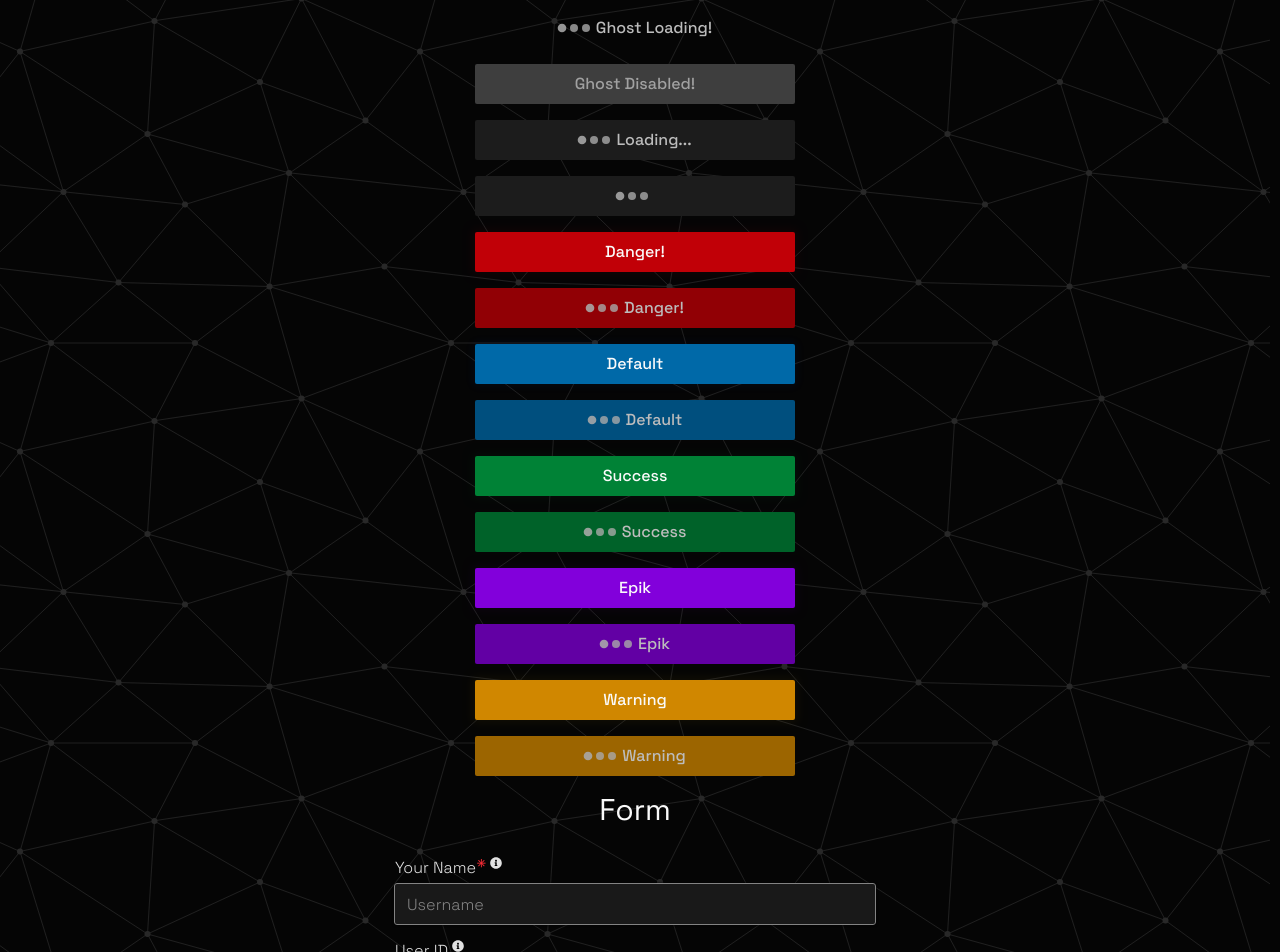
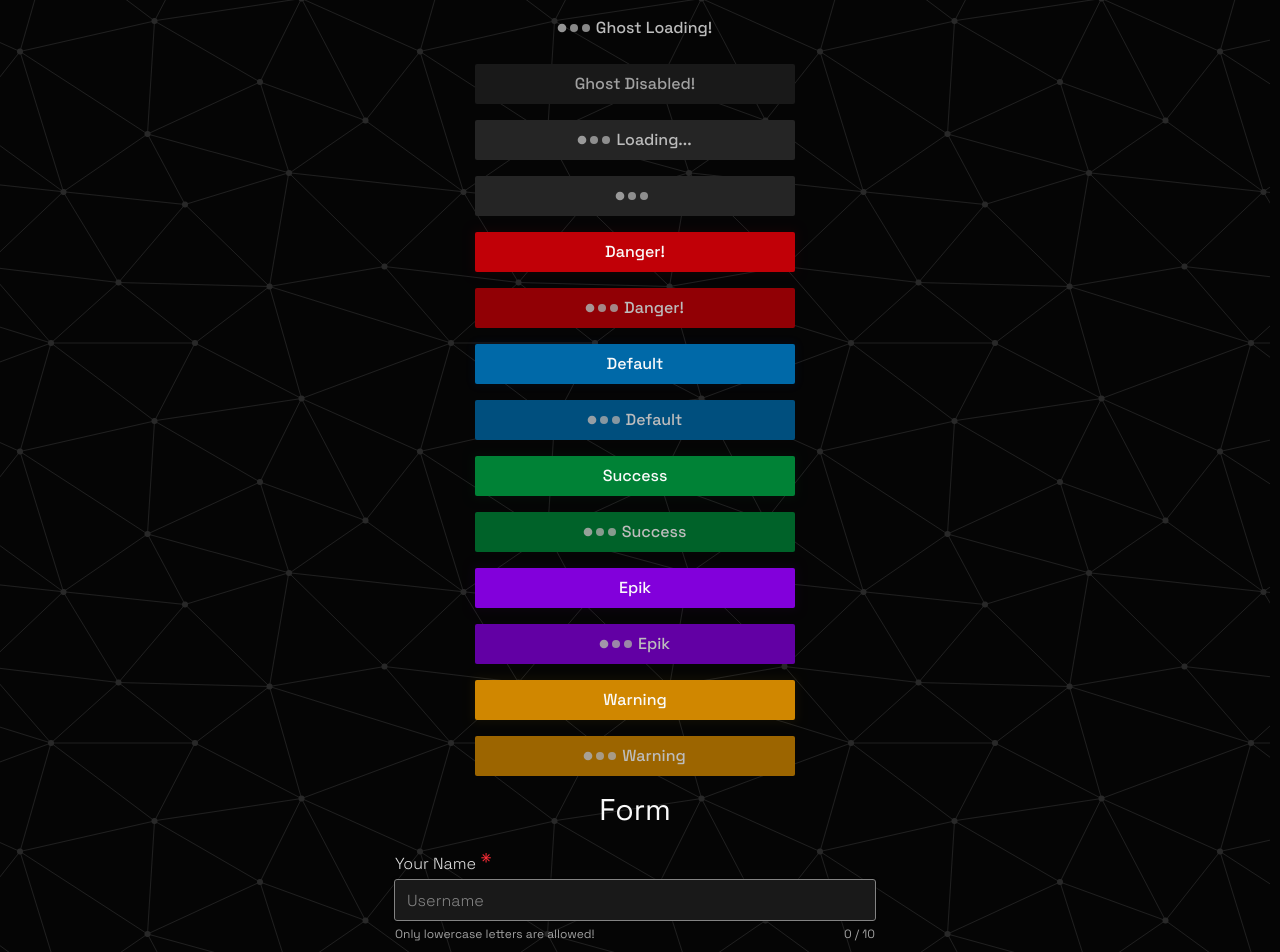
Before and after one commit to Programmer80101/TubeTuner-FE, a Next.js app: page / in a window 1280 px wide. Shown: the part 1848-2800 px from the top of the page. Built offline with nearby package versions, Linux system fonts and the light colour scheme.

Commit message:
Enhance input and textarea components with tooltips, required field indicators, and improved styling; update button and switch styles for better UI consistency.

```diff
--- a/app/page.jsx
+++ b/app/page.jsx
@@ -225,6 +225,7 @@ function Home({ addPopup, triggerConfetti }) {
               minLength="8"
               helpMsg="Choose a strong password!"
               placeholder="Password"
+              tooltip="Choose a strong password! Required field."
               required
             />
           </MotionOnView>
@@ -269,9 +270,11 @@ function Home({ addPopup, triggerConfetti }) {
             onChange={(e) => setTextarea(e.target.value)}
             errorMsg="Too short or too long"
             helpMsg="Feel free to add anything!"
-            tooltip="Optional"
+            tooltip="Required field. Share your thoughts!"
             minLength={6}
             maxLength={12}
+            required
+            showCharacterCount
           />
           <Textarea
             id="textarea1"
@@ -281,8 +284,9 @@ function Home({ addPopup, triggerConfetti }) {
             errorMsg="Too short or too long"
             helpMsg="Feel free to add anything!"
             tooltip="Optional"
+            readOnly
+            resizeable={false}
             maxLength={30}
-            readOnly
           />
           <Textarea
             id="textarea2"
@@ -293,7 +297,6 @@ function Home({ addPopup, triggerConfetti }) {
             errorMsg="Too short or too long"
             helpMsg="Feel free to add anything!"
             tooltip="Optional"
-            maxLength={30}
             disabled
           />
           <MotionOnView>
--- a/components/Input.jsx
+++ b/components/Input.jsx
@@ -52,12 +52,13 @@ export default function Input({
             {label}
           </label>
         )}
-        {required && (
-          <span className="text-red-500 text-xl mt-0">*</span>
-        )}
-        {!!tooltip && (
-          <Tooltip>
-            {tooltip}
+        {(!!tooltip || required) && (
+          <Tooltip
+            icon={required ? (
+              <div className="text-red-500 origin-center scale-190">*</div>
+            ) : undefined}
+          >
+            {tooltip || "Required field."}
           </Tooltip>
         )}
       </div>
@@ -75,6 +76,7 @@ export default function Input({
         aria-invalid={isInvalid}
         aria-disabled={disabled}
         aria-describedby={descriptionId}
+        maxLength={maxLength}
         {...props}
       />
       <div className="input-bottom">
--- a/components/Textarea.jsx
+++ b/components/Textarea.jsx
@@ -51,12 +51,13 @@ export default function Textarea({
             {label}
           </label>
         )}
-        {required && (
-          <span className="text-red-500 text-xl mt-0">*</span>
-        )}
-        {!!tooltip && (
-          <Tooltip>
-            {tooltip}
+        {(!!tooltip || required) && (
+          <Tooltip
+            icon={required ? (
+              <span className="text-red-500 origin-center scale-190">*</span>
+            ) : undefined}
+          >
+            {tooltip || "Required field."}
           </Tooltip>
         )}
       </div>
@@ -77,6 +78,7 @@ export default function Textarea({
           resize: resizeable ? "vertical" : "none",
           borderBottomRightRadius: resizeable ? 0 : "2px",
         }}
+        maxLength={maxLength}
         {...props}
       />
       <div className="textarea-bottom">
--- a/components/Tooltip.jsx
+++ b/components/Tooltip.jsx
@@ -1,15 +1,16 @@
 "use client";
 
 import { FaInfoCircle } from "react-icons/fa";
+import { useId } from "react";
 import "@/css/Tooltip.css";
 
 export default function Tooltip({
-  id,
+  icon,
   children,
   position = 'top',
 }) {
-
-  const tooltipId = `tooltip=${id}`;
+  const id = useId();
+  const tooltipId = `tooltip-${id}`;
 
   return (
     <span
@@ -19,7 +20,9 @@ export default function Tooltip({
       aria-describedby={tooltipId}
       data-position={position}
     >
-      <FaInfoCircle className="tooltip-icon" />
+      <div className="tooltip-icon">
+        {!!icon ? icon : <FaInfoCircle />}
+      </div>
       <div
         id={tooltipId}
         className="tooltip-content"
--- a/css/Button.css
+++ b/css/Button.css
@@ -4,7 +4,7 @@
   button {
     @apply font-500 text-base h-10 px-3;
     @apply text-neutral-50 hover:text-white;
-    @apply bg-neutral-750 hover:bg-neutral-700;
+    @apply bg-neutral-700 hover:bg-neutral-650;
     @apply flex flex-row justify-center items-center gap-2;
     @apply rounded-xs border-none cursor-pointer;
     @apply shadow-uniform-md shadow-neutral-750/5;
@@ -19,7 +19,7 @@
 
   button[aria-busy="false"]:disabled {
     @apply cursor-not-allowed;
-    @apply bg-neutral-650 text-neutral-300;
+    @apply bg-neutral-800 text-neutral-300;
     @apply shadow-none hover:shadow-none;
   }
 
--- a/css/Input.css
+++ b/css/Input.css
@@ -19,14 +19,10 @@
 
   .input-wrapper .input-bottom {
     @apply text-neutral-300 text-xs font-400;
-    @apply flex flex-row gap-2 justify-between mt-1;
+    @apply flex flex-row gap-2 justify-between mt-1.5;
   }
 
   .input-wrapper input[aria-invalid="true"] + .input-bottom {
     @apply text-red-500 text-xs font-400;
   }
-
-  .input-wrapper input[aria-invalid="false"] + .input-bottom {
-    @apply hidden;
-  }
 }
--- a/css/Switch.css
+++ b/css/Switch.css
@@ -20,15 +20,14 @@
   .switch-wrapper .switch-button {
     @apply relative;
     @apply p-0 m-0 h-6 w-11;
-    @apply bg-neutral-650 rounded-full cursor-pointer;
+    @apply bg-neutral-600 rounded-full cursor-pointer;
     @apply shadow-uniform-md shadow-black/15;
     @apply hover:shadow-uniform-lg hover:shadow-black/25;
     @apply focus-visible:outline-offset-2 focus-visible:outline-2;
     @apply focus-visible:outline-neutral-150;
     @apply duration-300 ease-in;
 
-    transition-property: color, background, border-color, box-shadow,
-      background-color;
+    transition-property: border-color, box-shadow, background-color;
   }
 
   .switch-wrapper .switch-thumb {
--- a/css/Textarea.css
+++ b/css/Textarea.css
@@ -19,14 +19,10 @@
 
   .textarea-wrapper .textarea-bottom {
     @apply text-neutral-300 text-xs font-400;
-    @apply flex flex-row gap-2 justify-between mt-1;
+    @apply flex flex-row gap-2 justify-between;
   }
 
   .textarea-wrapper textarea[aria-invalid="true"] + .textarea-bottom {
     @apply text-red-500 text-xs font-400;
   }
-
-  .textarea-wrapper textarea[aria-invalid="false"] + .textarea-bottom {
-    @apply hidden;
-  }
 }
--- a/css/Tooltip.css
+++ b/css/Tooltip.css
@@ -3,6 +3,7 @@
 @layer components {
   .tooltip-wrapper {
     @apply relative inline-block;
+    @apply m-1 -translate-y-1;
   }
 
   .tooltip-wrapper .tooltip-content {
@@ -17,7 +18,8 @@
     transition-property: opacity, scale, visibility;
   }
 
-  .tooltip-wrapper:hover .tooltip-content {
+  .tooltip-wrapper .tooltip-icon:hover + .tooltip-content,
+  .tooltip-wrapper .tooltip-content:hover {
     @apply scale-100 opacity-100 visible;
   }
 
@@ -26,7 +28,7 @@
   }
 
   .tooltip-wrapper .tooltip-icon {
-    @apply icon text-xs m-1;
+    @apply icon text-xs w-3 h-3 overflow-hidden;
   }
 
   .tooltip-wrapper[data-position="top"] .tooltip-content {
```
